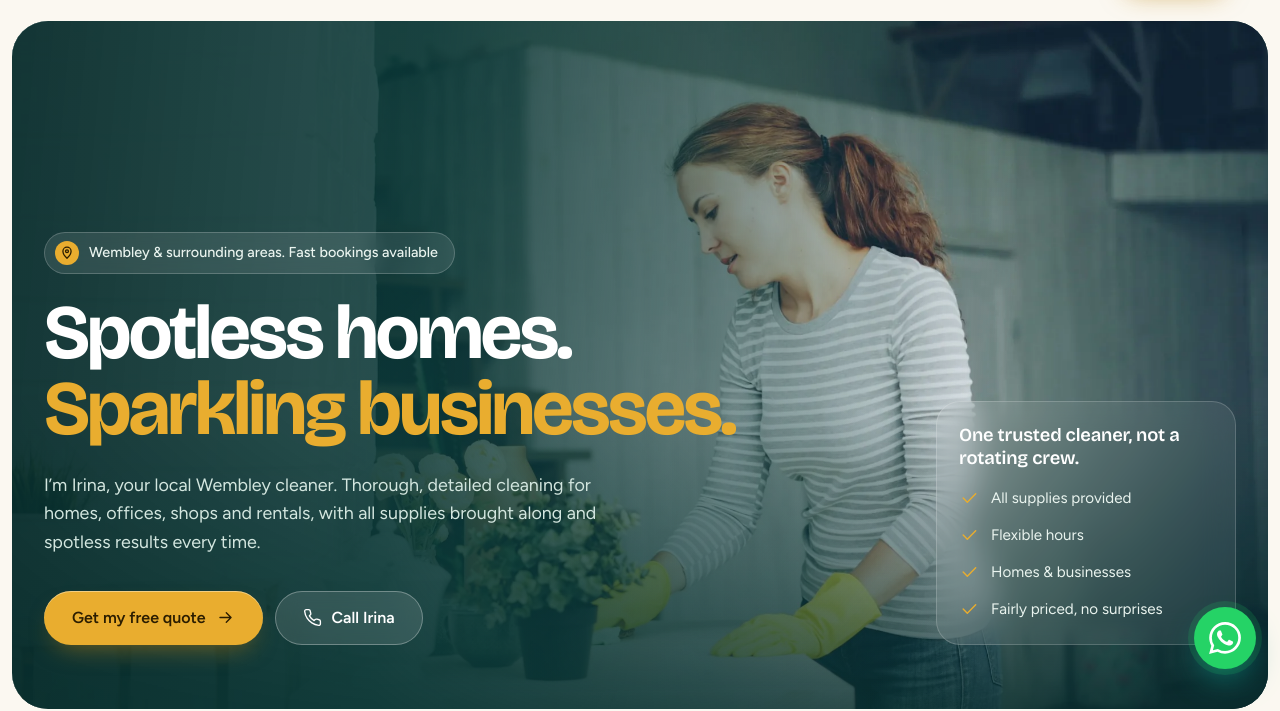
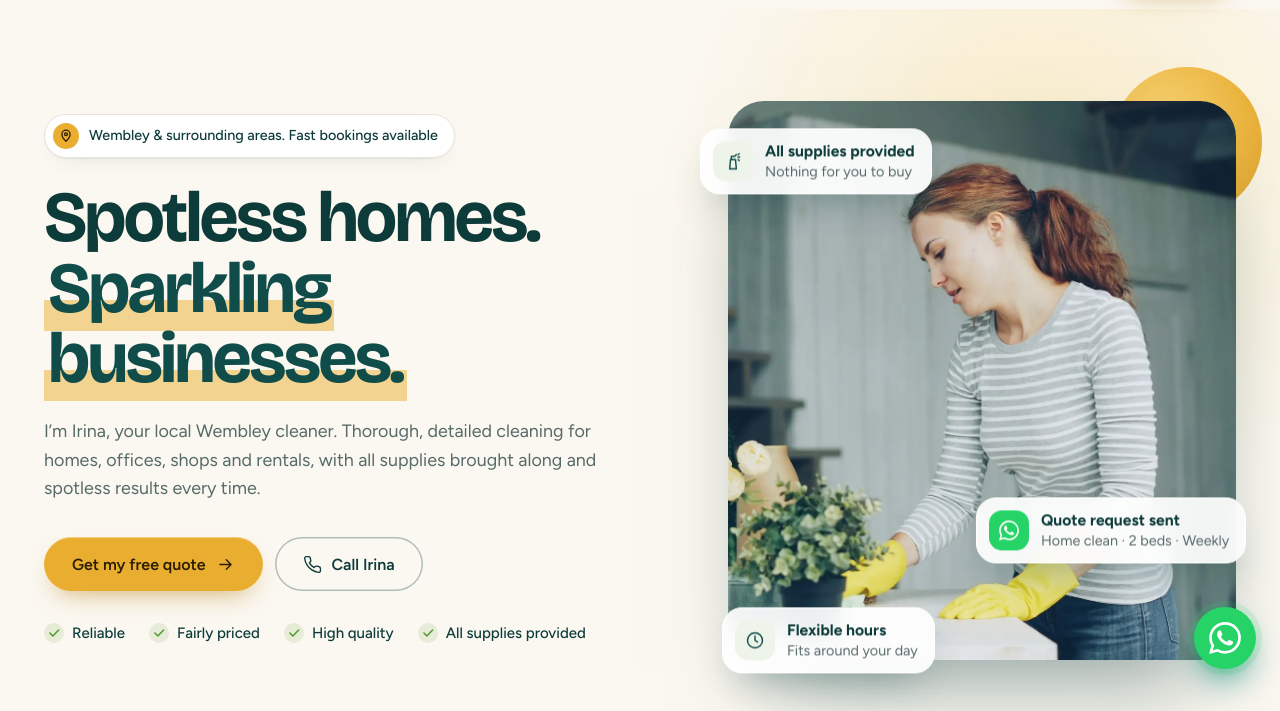
Before and after one commit to burhan-netizen/innasol, a plain HTML site: page index.html in a window 1280 px wide. Shown: the part 107-818 px from the top of the page. Drawn offline with nearby package versions, Linux system fonts and the light colour scheme.

Commit message:
Bright split hero, new share images and working social previews
- Hero: cream background, headline left, rounded photo card right with floating chips
- New og-image.jpg (1200x630) and social-share.jpg (1080x1080) in the new style
- og/twitter tags and canonical point at https://innasol.vercel.app

Co-Authored-By: Claude Opus 5.5 <noreply@anthropic.com>
Claude-Session: https://claude.ai/code/session_017oGPB6dRSVk5Gz2QzPFBrJ

```diff
--- a/index.html
+++ b/index.html
@@ -9,12 +9,17 @@
 <meta property="og:description" content="Thorough, detailed cleaning for homes and businesses. Spotless results every time. Fast bookings available.">
 <meta property="og:type" content="website">
 <meta property="og:site_name" content="Innasol">
-<meta property="og:image" content="https://YOURDOMAIN.co.uk/og-image.png">
+<meta property="og:url" content="https://innasol.vercel.app/">
+<meta property="og:locale" content="en_GB">
+<meta property="og:image" content="https://innasol.vercel.app/og-image.jpg">
+<meta property="og:image:type" content="image/jpeg">
 <meta property="og:image:width" content="1200"><meta property="og:image:height" content="630">
 <meta property="og:image:alt" content="Innasol professional cleaning services in Wembley">
 <meta name="twitter:card" content="summary_large_image">
 <meta name="twitter:title" content="Innasol | Professional Cleaning Services in Wembley">
-<meta name="twitter:image" content="https://YOURDOMAIN.co.uk/og-image.png">
+<meta name="twitter:description" content="Thorough, detailed cleaning for homes and businesses in Wembley. All supplies provided. Get a free quote.">
+<meta name="twitter:image" content="https://innasol.vercel.app/og-image.jpg">
+<link rel="canonical" href="https://innasol.vercel.app/">
 <meta name="theme-color" content="#0f4c4a">
 <meta name="robots" content="noindex">
 <link rel="icon" href="favicon.ico" sizes="any">
@@ -87,28 +92,36 @@ nav ul a:hover{opacity:1}nav ul a:hover:after{transform:scaleX(1)}
 @media(min-width:861px){.mnav{display:none!important}}
 
 /* hero */
-.hero{padding:12px 12px 0}
-.hero-in{position:relative;border-radius:36px;overflow:hidden;min-height:min(86vh,820px);display:flex;align-items:flex-end;background:#0b3836;isolation:isolate}
-.hero-media{position:absolute;inset:0;z-index:-1}
-.hero-media img{width:100%;height:100%;object-fit:cover;object-position:68% 40%;animation:kb 2.4s var(--ease) both}
-@keyframes kb{from{transform:scale(1.08)}}
-.hero-media:before{content:"";position:absolute;inset:0;z-index:1;background:linear-gradient(95deg,#082c2bf2 0%,#0b3836d9 32%,#0b383666 58%,#0b383600 78%),linear-gradient(0deg,#082c2bcc 0%,#082c2b00 45%)}
-.hero-media:after{content:"";position:absolute;inset:0;z-index:2;background:linear-gradient(105deg,transparent 35%,#fff3c94d 50%,transparent 65%);transform:translateX(-100%);animation:sheen 2.2s 1s var(--ease) forwards;pointer-events:none}
+.hero{position:relative;padding:clamp(36px,5vw,64px) 0 clamp(56px,7vw,96px);overflow:hidden}
+.hero:before{content:"";position:absolute;right:-12%;top:-30%;width:62vw;height:62vw;max-width:900px;max-height:900px;border-radius:50%;background:radial-gradient(circle,#f6d98a66 0%,#f6d98a00 65%);pointer-events:none}
+.hgrid{position:relative;display:grid;grid-template-columns:1.05fr .95fr;gap:clamp(40px,5vw,80px);align-items:center}
+.kicker{display:inline-flex;align-items:center;gap:10px;padding:8px 16px 8px 8px;border-radius:99px;background:var(--card);border:1px solid var(--line);color:var(--ink);font-size:.9rem;font-weight:500;box-shadow:var(--sh-1)}
+.kicker i{width:26px;height:26px;border-radius:50%;background:var(--sun);display:grid;place-items:center;color:var(--gold-ink)}.kicker i .ic{width:14px;height:14px;stroke-width:2.2}
+.hero h1{font-size:clamp(2.8rem,5.6vw,5.2rem);line-height:.98;letter-spacing:-.04em;margin:24px 0 24px;color:var(--ink)}
+.hero h1 span{display:inline;color:var(--teal);background:linear-gradient(transparent 64%,#e9ad2f80 64%);padding:0 4px;-webkit-box-decoration-break:clone;box-decoration-break:clone}
+.hero .lead{max-width:50ch}
+.cta{display:flex;flex-wrap:wrap;gap:12px;margin-top:34px}
+.ticks{display:flex;flex-wrap:wrap;gap:10px 24px;margin-top:30px;padding:0;list-style:none;font-weight:500;font-size:.94rem;color:var(--ink)}
+.ticks li{display:flex;align-items:center;gap:8px}.ticks .ic{width:20px;height:20px;padding:3px;border-radius:50%;background:#4f9a2a1f;color:var(--green);stroke-width:2.6}
+.hvis{position:relative;padding:28px 0 28px 28px}
+.hphoto{position:relative;border-radius:36px;overflow:hidden;aspect-ratio:4/4.4;box-shadow:0 50px 90px -40px #0d3b3a88;isolation:isolate;animation:hin 1.2s var(--ease) both}
+.hphoto img{width:100%;height:100%;object-fit:cover;object-position:70% 50%;transform:scale(1.04);animation:kb 2.4s var(--ease) both}
+@keyframes kb{from{transform:scale(1.12)}}
+@keyframes hin{from{opacity:0;transform:translateY(30px) scale(.97)}}
+.hphoto:after{content:"";position:absolute;inset:0;background:linear-gradient(105deg,transparent 35%,#fff6d266 50%,transparent 65%);transform:translateX(-100%);animation:sheen 2.2s 1s var(--ease) forwards;pointer-events:none}
 @keyframes sheen{to{transform:translateX(100%)}}
-.hero .w{width:100%;padding-top:clamp(120px,16vh,180px);padding-bottom:clamp(36px,6vw,64px)}
-.hgrid{display:grid;grid-template-columns:1fr auto;gap:40px;align-items:end}
-.kicker{display:inline-flex;align-items:center;gap:10px;padding:8px 16px 8px 10px;border-radius:99px;background:#ffffff1a;border:1px solid #ffffff33;color:#eaf4ef;font-size:.9rem;font-weight:500;backdrop-filter:blur(10px);-webkit-backdrop-filter:blur(10px)}
-.kicker i{width:24px;height:24px;border-radius:50%;background:var(--sun);display:grid;place-items:center;color:var(--gold-ink)}.kicker i .ic{width:14px;height:14px;stroke-width:2.2}
-.hero h1{color:#fff;font-size:clamp(2.7rem,6vw,5.6rem);line-height:.98;letter-spacing:-.04em;margin:22px 0 24px;max-width:15ch}
-.hero h1 span{display:block;color:var(--sun)}
-.hero .lead{color:#d3e6df;max-width:50ch}
-.cta{display:flex;flex-wrap:wrap;gap:12px;margin-top:34px}
-.hcard{width:300px;padding:22px;border-radius:24px;background:#ffffff14;border:1px solid #ffffff2e;color:#eaf4ef;backdrop-filter:blur(16px);-webkit-backdrop-filter:blur(16px)}
-.hcard ul{list-style:none;padding:0;display:flex;flex-direction:column;gap:12px;font-size:.95rem}
-.hcard li{display:flex;gap:12px;align-items:center}.hcard li .ic{width:20px;height:20px;color:var(--sun)}
-.hcard p{font:600 1.15rem/1.25 'Bricolage Grotesque';color:#fff;margin-bottom:16px;letter-spacing:-.01em}
-@media(max-width:960px){.hgrid{grid-template-columns:1fr}.hcard{display:none}}
-@media(max-width:640px){.hero{padding:8px 8px 0}.hero-in{border-radius:26px;min-height:640px}.hero-media img{object-position:72% 30%}.hero-media:before{background:linear-gradient(0deg,#082c2bf7 0%,#0b3836d9 48%,#0b383633 100%)}.cta .btn{flex:1 1 100%}}
+.hsun{position:absolute;right:-26px;top:-6px;width:150px;height:150px;border-radius:50%;background:radial-gradient(circle at 35% 35%,#f6cf6b,var(--sun) 60%,#d9961c);z-index:-1;animation:hin 1.2s .2s var(--ease) both}
+.chip{position:absolute;z-index:2;display:flex;align-items:center;gap:12px;padding:12px 16px 12px 12px;border-radius:20px;background:#ffffffeb;backdrop-filter:blur(10px);-webkit-backdrop-filter:blur(10px);border:1px solid #fff;box-shadow:0 20px 40px -18px #0d3b3a66;font-size:.9rem;color:var(--muted);line-height:1.3}
+.chip b{display:block;color:var(--ink);font-size:.98rem}
+.chip i{width:40px;height:40px;flex:none;border-radius:13px;display:grid;place-items:center;background:var(--mint);color:var(--teal)}
+.chip i.g{background:#25d366;color:#fff}.chip i .ic{width:20px;height:20px}
+.c1{left:0;top:56px;animation:cin .8s .7s var(--ease) both,bob 6s 1.6s ease-in-out infinite}
+.c2{right:-10px;bottom:120px;animation:cin .8s .95s var(--ease) both,bob 6s 2.6s ease-in-out infinite}
+.c3{left:22px;bottom:8px;animation:cin .8s 1.2s var(--ease) both,bob 6s 3.4s ease-in-out infinite}
+@keyframes cin{from{opacity:0;transform:translateY(16px) scale(.94)}}
+@keyframes bob{50%{transform:translateY(-6px)}}
+@media(max-width:960px){.hgrid{grid-template-columns:1fr}.hvis{max-width:560px;width:100%;margin:0 auto}}
+@media(max-width:560px){.hvis{padding:18px 0 18px 10px}.hphoto{aspect-ratio:4/3.6}.c2{right:-4px;bottom:86px}.chip{padding:9px 12px 9px 9px;font-size:.8rem}.chip i{width:34px;height:34px}.cta .btn{flex:1 1 100%}}
 
 /* trust strip */
 .mq{overflow:hidden;white-space:nowrap;padding:26px 0;border-bottom:1px solid var(--line)}
@@ -371,7 +384,7 @@ footer .fg a,footer .fg span{display:block;text-decoration:none;margin-bottom:10
 .js .rv{opacity:0;transform:translateY(24px);transition:opacity .9s var(--ease),transform .9s var(--ease)}
 .js .rv.in{opacity:1;transform:none}
 .js .rv.d1{transition-delay:.08s}.js .rv.d2{transition-delay:.16s}.js .rv.d3{transition-delay:.24s}
-@media(prefers-reduced-motion:reduce){*,*:before,*:after{animation:none!important;transition:none!important}.js .rv{opacity:1;transform:none}html{scroll-behavior:auto}.hero-media:after{display:none}}
+@media(prefers-reduced-motion:reduce){*,*:before,*:after{animation:none!important;transition:none!important}.js .rv{opacity:1;transform:none}html{scroll-behavior:auto}.hphoto:after{display:none}}
 </style>
 </head>
 <body data-demo>
@@ -411,18 +424,21 @@ footer .fg a,footer .fg span{display:block;text-decoration:none;margin-bottom:10
 <div class="mfoot"><a class="btn ghost tl" href="#"><svg class="ic"><use href="#i-call"/></svg><span class="pn">Call Irina</span></a><a class="btn" href="#estimate">Get my free quote</a></div></div></div></nav>
 
 <main id="top">
-<header class="hero"><div class="hero-in">
-<div class="hero-media"><img src="img/hero.webp" alt="Cleaner in yellow gloves wiping down a table in a bright home" width="2200" height="1238" fetchpriority="high"></div>
-<div class="w"><div class="hgrid">
+<header class="hero"><div class="w"><div class="hgrid">
 <div>
 <span class="kicker"><i><svg class="ic"><use href="#i-pin"/></svg></i>Wembley &amp; surrounding areas. Fast bookings available</span>
 <h1>Spotless homes. <span>Sparkling businesses.</span></h1>
 <p class="lead">I’m Irina, your local Wembley cleaner. Thorough, detailed cleaning for homes, offices, shops and rentals, with all supplies brought along and spotless results every time.</p>
-<div class="cta"><a class="btn sun" href="#estimate">Get my free quote<svg class="ic arr"><use href="#i-arrow"/></svg></a><a class="btn glass tl" href="#"><svg class="ic"><use href="#i-call"/></svg><span class="pn">Call Irina</span></a></div>
+<div class="cta"><a class="btn sun" href="#estimate">Get my free quote<svg class="ic arr"><use href="#i-arrow"/></svg></a><a class="btn ghost tl" href="#"><svg class="ic"><use href="#i-call"/></svg><span class="pn">Call Irina</span></a></div>
+<ul class="ticks"><li><svg class="ic"><use href="#i-check"/></svg>Reliable</li><li><svg class="ic"><use href="#i-check"/></svg>Fairly priced</li><li><svg class="ic"><use href="#i-check"/></svg>High quality</li><li><svg class="ic"><use href="#i-check"/></svg>All supplies provided</li></ul>
 </div>
-<div class="hcard"><p>One trusted cleaner, not a rotating crew.</p><ul><li><svg class="ic"><use href="#i-check"/></svg>All supplies provided</li><li><svg class="ic"><use href="#i-check"/></svg>Flexible hours</li><li><svg class="ic"><use href="#i-check"/></svg>Homes &amp; businesses</li><li><svg class="ic"><use href="#i-check"/></svg>Fairly priced, no surprises</li></ul></div>
-</div></div>
-</div></header>
+<div class="hvis"><div class="hsun" aria-hidden="true"></div>
+<div class="hphoto"><img src="img/hero.webp" alt="Cleaner in yellow gloves wiping down a table in a bright home" width="2200" height="1238" fetchpriority="high"></div>
+<div class="chip c1" aria-hidden="true"><i><svg class="ic"><use href="#i-spray"/></svg></i><div><b>All supplies provided</b>Nothing for you to buy</div></div>
+<div class="chip c2" aria-hidden="true"><i class="g"><svg class="ic icw"><use href="#i-wa"/></svg></i><div><b>Quote request sent</b>Home clean · 2 beds · Weekly</div></div>
+<div class="chip c3" aria-hidden="true"><i><svg class="ic"><use href="#i-clock"/></svg></i><div><b>Flexible hours</b>Fits around your day</div></div>
+</div>
+</div></div></header>
 
 <div class="mq" role="region" aria-label="Why customers choose Innasol"><ul class="sr"><li>All supplies provided</li><li>Based in Wembley</li><li>Flexible hours</li><li>Fast bookings</li><li>Homes and businesses</li><li>One trusted cleaner, not a crew</li></ul><div aria-hidden="true"></div></div>
 
```
Also changed, not shown: README.txt, og-image.jpg (added), og-image.png (deleted), social-share.jpg (added), social-share.png (deleted).
